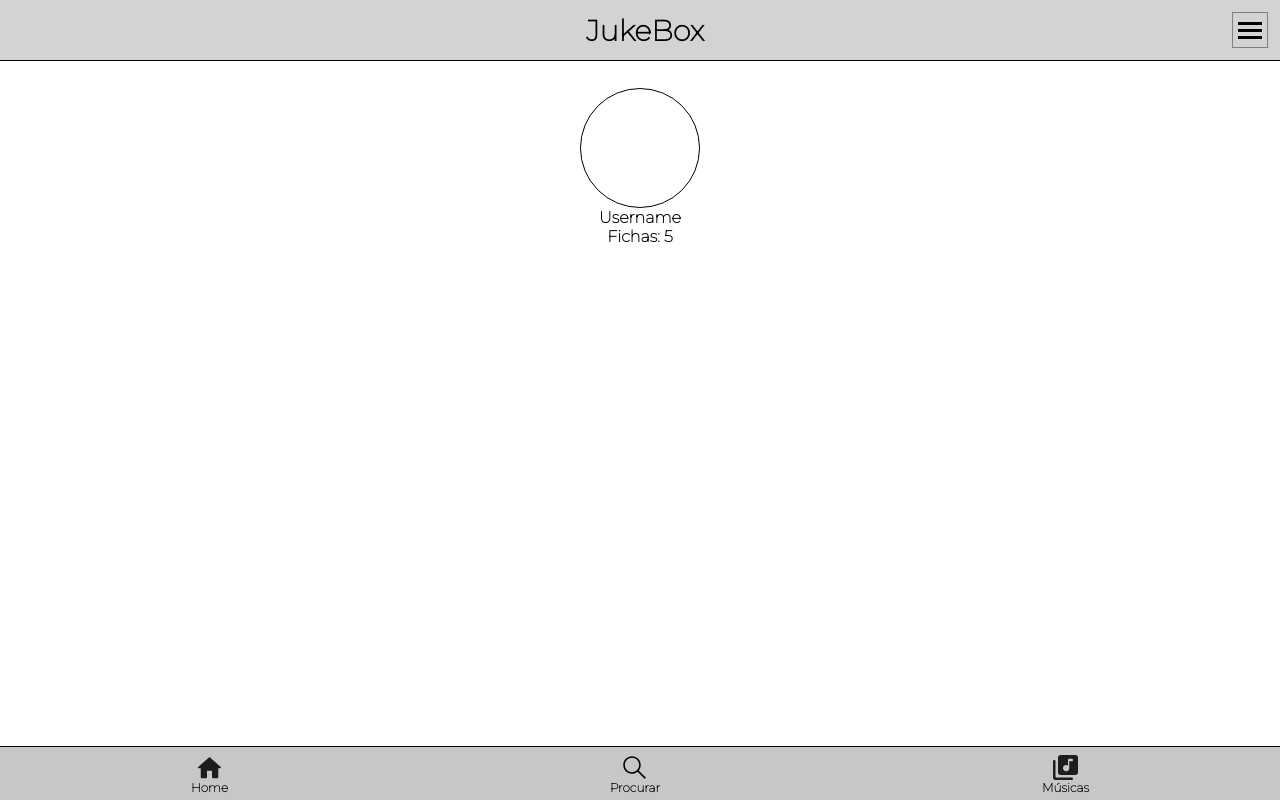
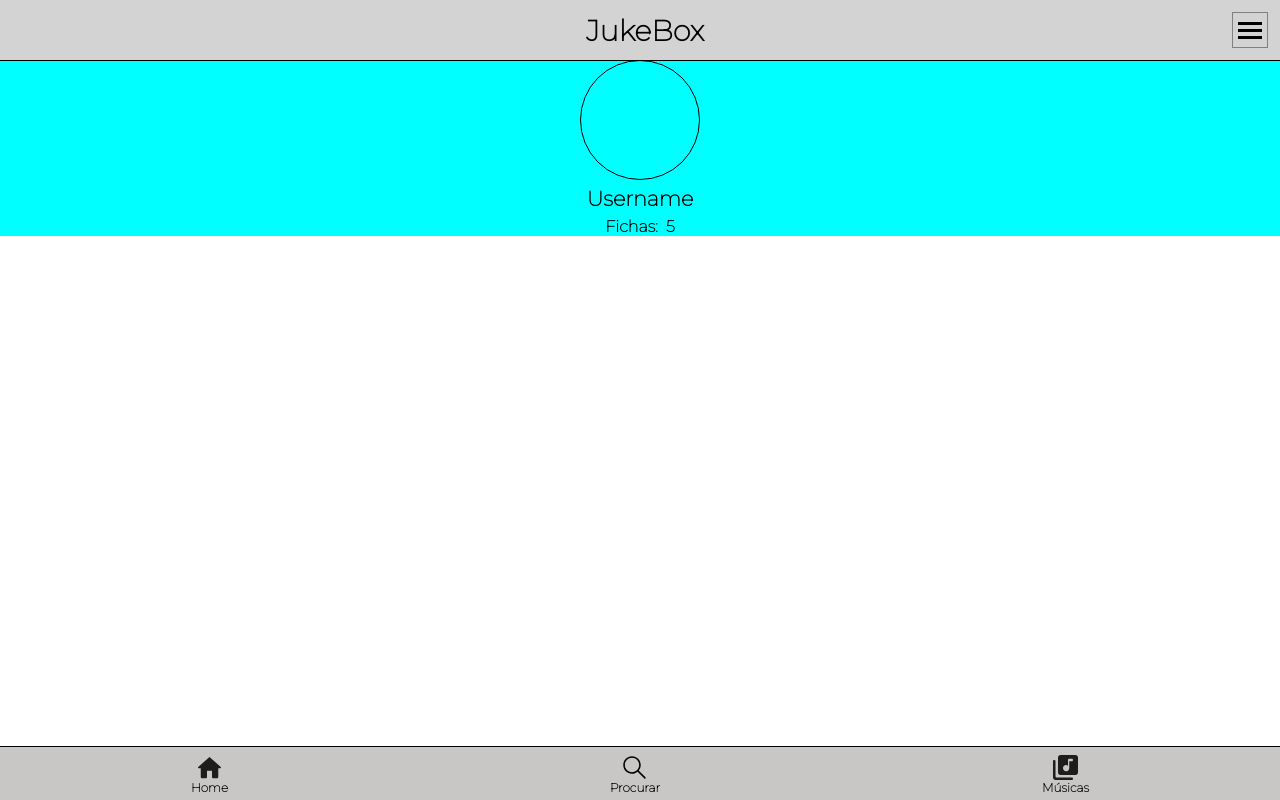
Before and after one commit to vinicius-el-khalili/jukebox-prototype, a Next.js app: page / in a window 1280 px wide. Built offline with nearby package versions, Linux system fonts and the light colour scheme; a web font is replaced by a local one.

Commit message:
styling: userCard && pageContainer

```diff
--- a/pages/index.js
+++ b/pages/index.js
@@ -7,9 +7,17 @@ export default function Home() {
   const context = useContext(AppContext)
   return (
     <div className={style.container}>
-      <div className={style.userImg} />
-      <div className={style.userName}>Username</div>
-      <div className="">Fichas: {context.state.coins}</div>
+
+      <div className={style.userCard}>
+        <div className={style.userImg} />
+        <div className={style.userName}>Username</div>
+        <div className={style.userCoins}>
+          <p>Fichas:</p>
+          <p> {context.state.coins}</p>
+        </div>
+      </div>
+
+
     </div>
   )
 }
--- a/styles/Home.module.scss
+++ b/styles/Home.module.scss
@@ -1,13 +1,32 @@
 .container{
-    padding: .5rem;
     display: flex;
     flex-direction: column;
     align-items: center;
+    justify-content: center;
+    height: 100%;
+    background-color: aqua;
 }
-.userImg{
-    width: 120px;
-    height: 120px;
-    border: 1px solid black;
-    border-radius: 100%;
 
+.userCard{
+    display: flex;
+    flex-direction: column;
+    justify-content: center;
+    align-items: center;
+    gap: 6px;
+
+    .userImg{
+        width: 120px;
+        height: 120px;
+        border: 1px solid black;
+        border-radius: 100%;
+    }
+
+    .userName{
+        font-size: 1.3rem;
+    }
+
+    .userCoins{
+        display: flex;
+        gap: .5rem;
+    }
 }
--- a/styles/Layout.module.scss
+++ b/styles/Layout.module.scss
@@ -1,5 +1,5 @@
 .pageContainer{
-    padding-top: 80px;
-    padding-bottom: 60px;
+    padding-top: 60px;
+    padding-bottom: 54px;
     height: 100%;
 }
```
